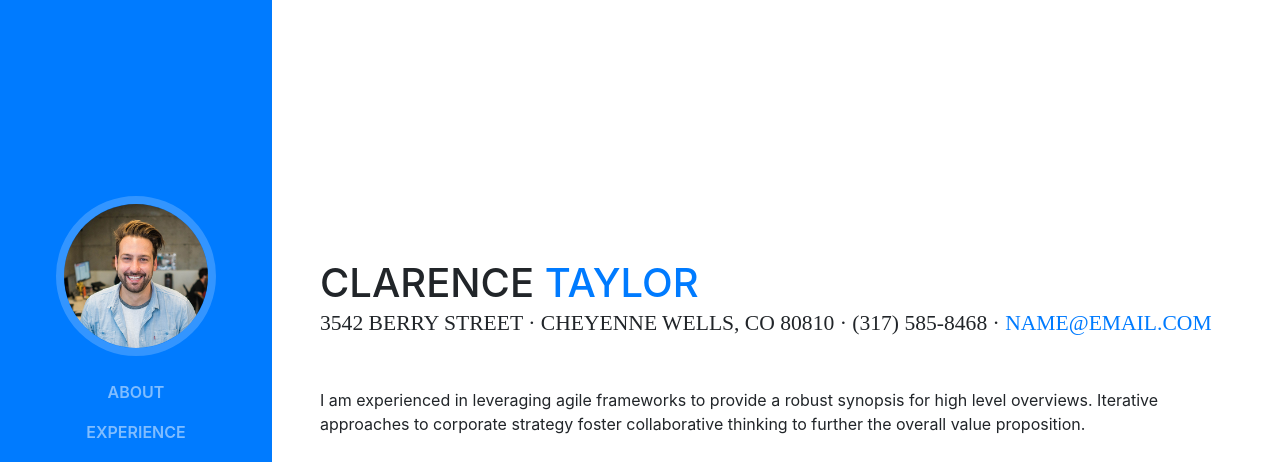
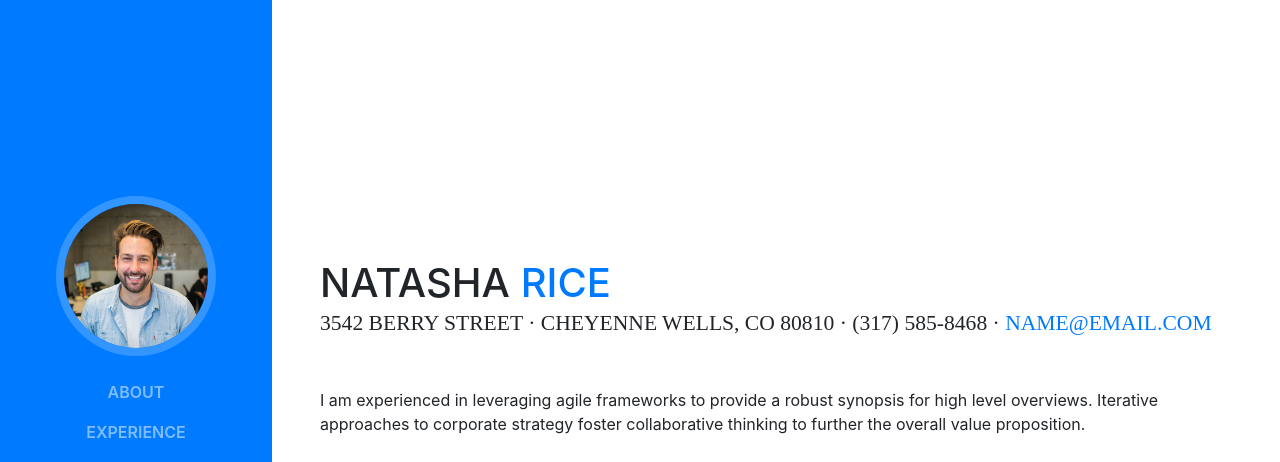
Before and after one commit to NatashaRice2018/GithubPagesResume, a website with bundled scripts: page index.html in a window 1280 px wide. Shown: the top 462 px of the page. Built offline with nearby package versions, Linux system fonts and the light colour scheme; a web font is replaced by a local one.

Commit message:
name change

```diff
--- a/index.html
+++ b/index.html
@@ -65,8 +65,8 @@
 
       <section class="resume-section p-3 p-lg-5 d-flex d-column" id="about">
         <div class="my-auto">
-          <h1 class="mb-0">Clarence
-            <span class="text-primary">Taylor</span>
+          <h1 class="mb-0">Natasha
+            <span class="text-primary">Rice</span>
           </h1>
           <div class="subheading mb-5">3542 Berry Street · Cheyenne Wells, CO 80810 · (317) 585-8468 ·
             <a href="mailto:name@email.com">name@email.com</a>
```
